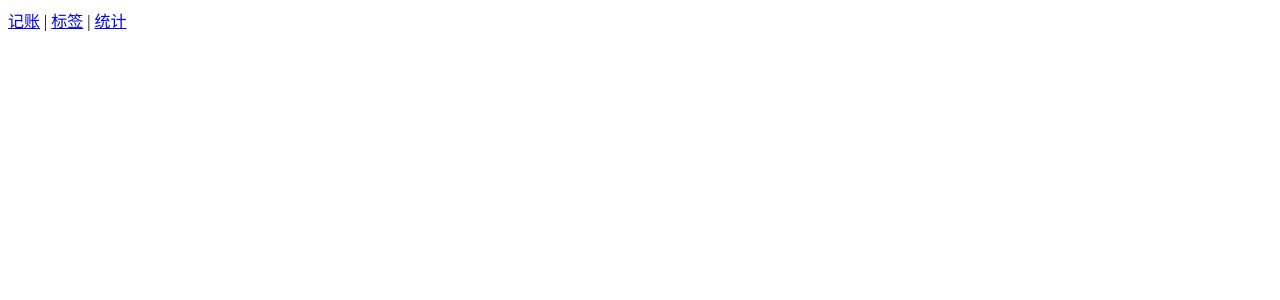
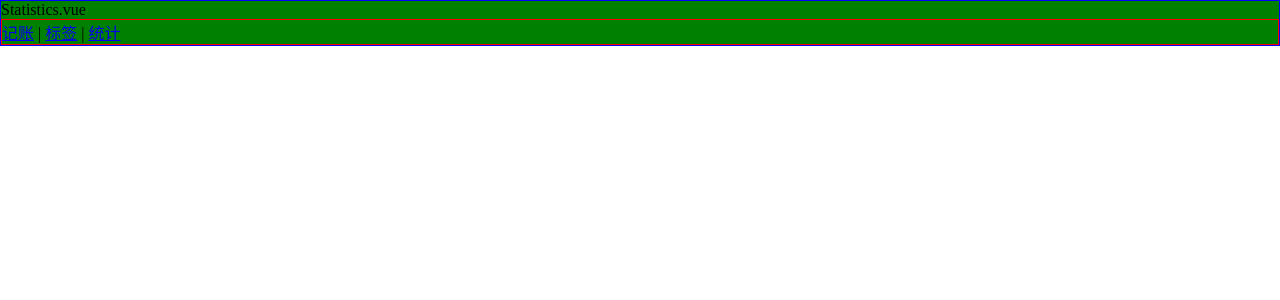
Before and after one commit to Jingweiw99/Mobile-account-book, a Vue app: page /#/statistics in a window 1280 px wide. Shown: the top 300 px of the page. Built offline with nearby package versions, Linux system fonts and the light colour scheme.

Commit message:
添加css样式

```diff
--- a/src/App.vue
+++ b/src/App.vue
@@ -6,6 +6,11 @@
 </template>
 
 <style lang="scss">
+*{
+  margin:0;
+  padding:0;
+  box-sizing:border-box;
+}
 #app {
   font-family: Avenir, Helvetica, Arial, sans-serif;
   -webkit-font-smoothing: antialiased;
--- a/src/components/Nav.vue
+++ b/src/components/Nav.vue
@@ -1,5 +1,5 @@
 <template>
-     <div>
+  <div class="nav">
     <router-link to="/money">记账</router-link> |
     <router-link to="/labels">标签</router-link> |
     <router-link to="/statistics">统计</router-link>
@@ -8,18 +8,16 @@
 
 <script lang="ts">
 export default {
-    name: 'Nav',
+  name: "Nav",
   data() {
-        return {
-
-        };
+    return {};
   },
-    methods: {
-
-    },
+  methods: {},
 };
 </script>
 
-<style lang="css" scoped>
-
+<style lang="scss" scoped>
+.nav {
+  border: 1px solid red;
+}
 </style>
--- a/src/views/Labels.vue
+++ b/src/views/Labels.vue
@@ -1,7 +1,10 @@
 <template>
-    <div>
-       <Nav/>
+  <div class="nav-wrapper">
+    <div class="content">
+      Label.vue
+      <Nav></Nav>
     </div>
+  </div>
 </template>
 
 <script lang="ts">
@@ -19,5 +22,14 @@ export default {
 </script>
 
 <style lang="css" scoped>
-
+.nav-wrapper {
+  background-color: green;
+  display: flex;
+  flex-direction: column;
+}
+.content {
+  border: 1px solid blue;
+  overflow: auto;
+  flex-grow: 1;
+}
 </style>
--- a/src/views/Money.vue
+++ b/src/views/Money.vue
@@ -1,23 +1,31 @@
 <template>
-    <div>
-    <Nav></Nav>
+  <div class="nav-wrapper">
+    <div class="content">
+      money.vue
+      <Nav></Nav>
     </div>
+  </div>
 </template>
 
 <script lang="ts">
 export default {
-    name: 'Money',
-    data() {
-        return {
-
-        };
-    },
-    methods: {
-
-    },
+  name: "Money",
+  data() {
+    return {};
+  },
+  methods: {},
 };
 </script>
 
-<style lang="sass" scoped>
-
+<style lang="scss" scoped>
+.nav-wrapper {
+  background-color: green;
+  display: flex;
+  flex-direction: column;
+}
+.content {
+  border: 1px solid blue;
+  overflow: auto;
+  flex-grow: 1;
+}
 </style>
--- a/src/views/Statistics.vue
+++ b/src/views/Statistics.vue
@@ -1,7 +1,10 @@
 <template>
-    <div>
-        <Nav/>
+  <div class="nav-wrapper">
+    <div class="content">
+      Statistics.vue
+      <Nav></Nav>
     </div>
+  </div>
 </template>
 
 <script lang="ts">
@@ -19,5 +22,14 @@ export default {
 </script>
 
 <style lang="css" scoped>
-
+.nav-wrapper {
+  background-color: green;
+  display: flex;
+  flex-direction: column;
+}
+.content {
+  border: 1px solid blue;
+  overflow: auto;
+  flex-grow: 1;
+}
 </style>
```
Lines whose indentation alone changed are shown as unchanged.
